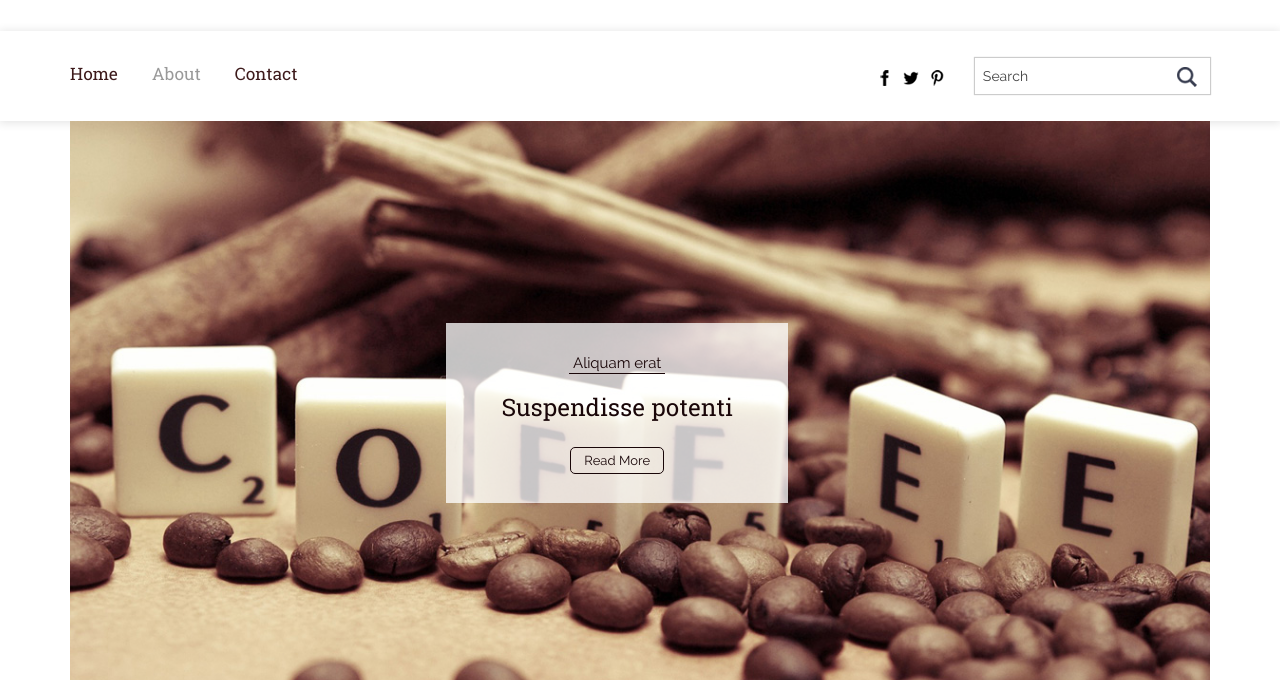
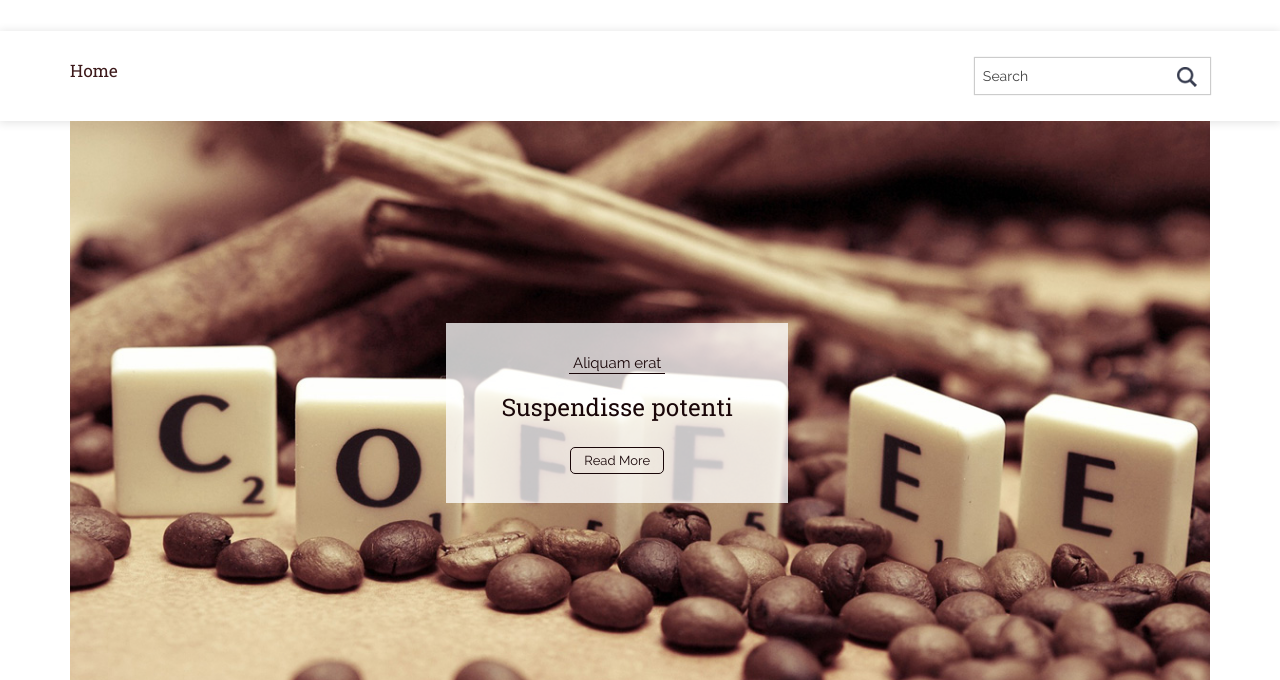
Before and after one commit to serashioda/learning_journal, a Python web app: template learning_journal_basic/templates/about.html in a window 1280 px wide. Shown: the part 333-1013 px from the top of the page. Run offline with Jinja, Linux system fonts and the light colour scheme; the template is opened without the code that fills it, so the values that code supplies are empty.

Commit message:
supporting pages not found. editing .html.

```diff
--- a/learning_journal_basic/templates/about.html
+++ b/learning_journal_basic/templates/about.html
@@ -57,9 +57,8 @@ Smartphone Compatible web template, free webdesigns for Nokia, Samsung, LG, Sony
 			<div class="navigation">
 				 <span class="menu"></span>
 					<ul class="navig">
-						<li><a href="templates/index.html">Home</a></li>
-						<li><a href="templates/about.html" class="active">About</a></li>
-						<li><a href="templates/contact.html">Contact</a></li>
+						<li><a href="/">Home</a></li>
+						<!-- <li><a href="templates/about.html" class="active">About</a></li> -->
 					</ul>
 			</div>
 			<div class="header-right">
@@ -67,11 +66,6 @@ Smartphone Compatible web template, free webdesigns for Nokia, Samsung, LG, Sony
 					<input type="text" value="Search" onfocus="this.value = '';" onblur="if (this.value == '') {this.value = 'Search';}">
 					<input type="submit" value="">
 				</div>
-				<ul>
-					<li><a href="#"><span class="fb"> </span></a></li>
-					<li><a href="#"><span class="twit"> </span></a></li>
-					<li><a href="#"><span class="pin"> </span></a></li>
-				</ul>
 			</div>
 				<div class="clearfix"></div>
 			</div>
```
Also changed, not shown: learning_journal_basic/templates/edit_entry.html (+4 -5 lines), learning_journal_basic/templates/index.html (+3 -4 lines), learning_journal_basic/templates/new_entry.html (+3 -4 lines), learning_journal_basic/templates/single.html (+3 -4 lines), learning_journal_basic/templates/single4.html (+3 -4 lines), 1 other file.
